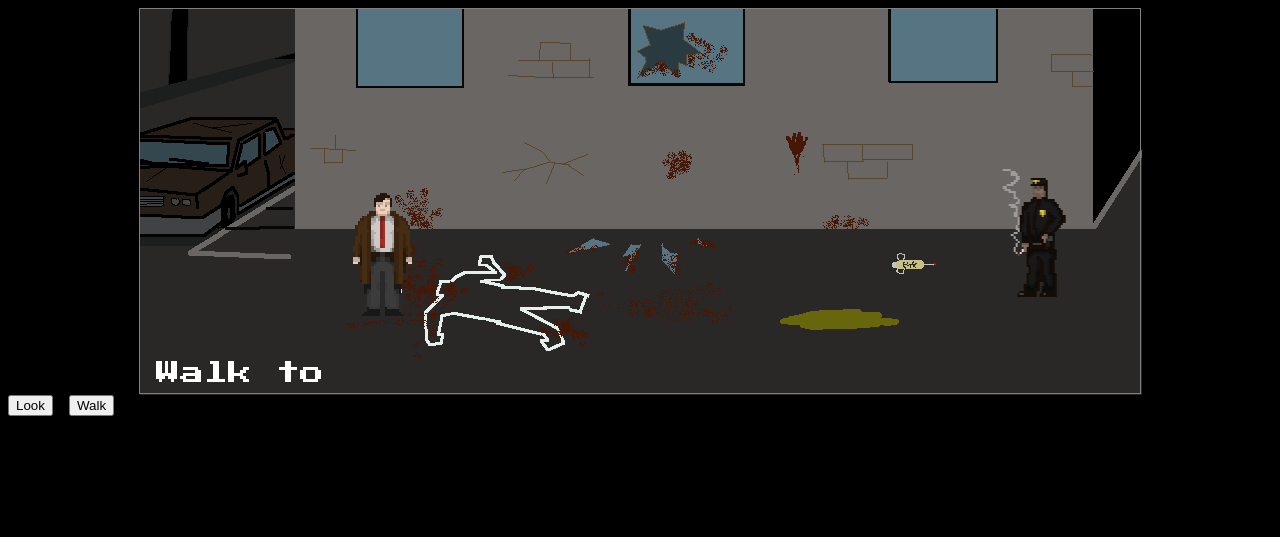
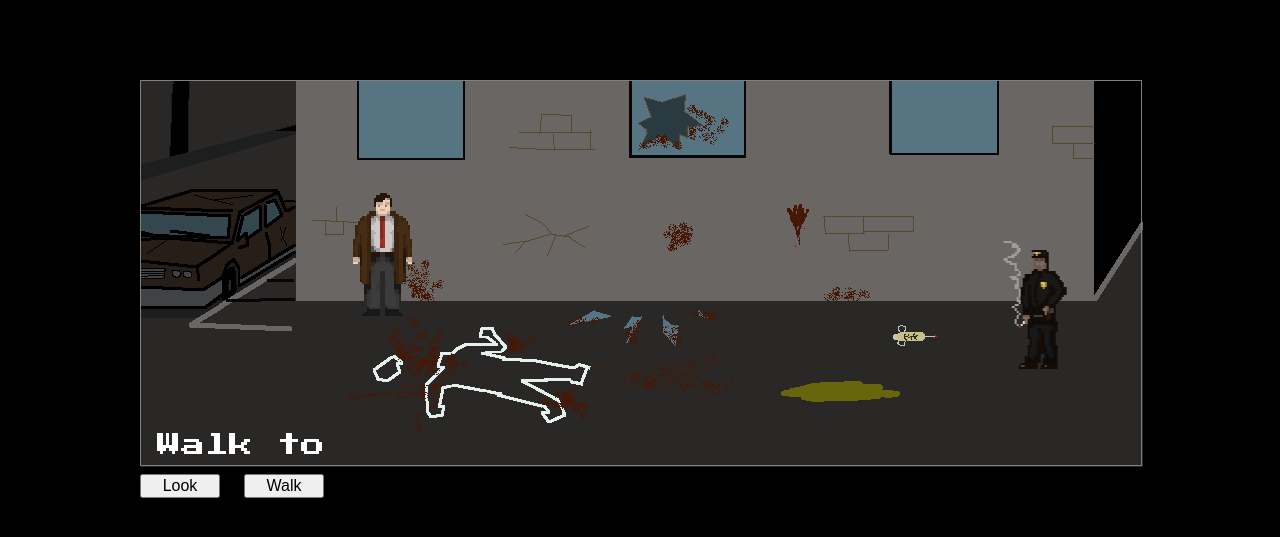
Before and after one commit to Stoobaart/point-and-click-testing, a PHP site: page / in a window 1280 px wide. Shown: the top 537 px of the page. Run offline with PHP 8.4, Linux system fonts and the light colour scheme; some libraries are stand-ins or nearby versions.

Commit message:
fixed broken walk around officer function

```diff
--- a/css/style.css
+++ b/css/style.css
@@ -1,6 +1,8 @@
 body {
   background-color: black;
   font-family: 'Press Start 2P', cursive;
+  width: 1000px;
+  margin: auto;
 }
 section.walkableArea {
   width: 950px;
@@ -14,8 +16,8 @@ section.scene {
   width: 1000px;
   height: 24rem;
   border: 0.5px solid grey;
-  margin: auto;
   overflow: hidden;
+  margin-top: 5rem;
 }
 img.sceneOne {
   position: absolute;
@@ -91,3 +93,14 @@ img.sceneOne {
   color: white;
   position: absolute;
 }
+.look, .walk {
+  font-size: 1rem;
+  margin-top: 0.5rem;
+  margin-right: 0.5rem;
+  width: 5rem;
+  height: 1.5rem;
+}
+.look:hover, .walk:hover {
+  background-color: #34BEEF;
+  transition: 0.5s;
+}
--- a/index.html
+++ b/index.html
@@ -30,7 +30,9 @@
         <img class="npcSprite" src="assets/images/officerRodriguez.png">
       </div>
   </section>
-  <button class="look">Look</button>
-  <button class="walk">Walk</button>
+  <section class="actionChoices">
+    <button class="look">Look</button>
+    <button class="walk">Walk</button>
+  </section>
 </body>
 </html>
--- a/js/animation.js
+++ b/js/animation.js
@@ -2,7 +2,8 @@ $(document).ready(function () {
 
   $('.walkableArea').click(function(e) {
 
-    if(e.pageY > 300){
+    if(e.pageY > 369){
+      console.log(e.pageY);
       $("#npcRodriguez").addClass("inFront");
     } else {
       $("#npcRodriguez").removeClass("inFront");
--- a/js/sceneOne.js
+++ b/js/sceneOne.js
@@ -17,7 +17,7 @@ $(document).ready(function () {
     var words = $(".playerSpeak").html();
     setTimeout(function() {
       $(".playerSpeak").html("");
-    }, words.length * 66);
+    }, words.length * 75);
   };
 
   $("#victim").click(function(e) {
@@ -42,12 +42,12 @@ $(document).ready(function () {
     }
   });
 
-    $("#head").click(function(e) {
+  $("#head").click(function(e) {
     var action = $(".playerAction").html();
     var distance = (($("#head").position().left) + ($("#head").position().top)) - (($("#player").position().left) + ($("#player").position().top));
-    if (distance > 35 && action === "Look at" || distance < -60 && action === "Look at") {
+    if (distance > 35 && action === "Look at" || distance < -260 && action === "Look at") {
       getCloser();
-    } else if (distance < 35 && action === "Look at" || distance > -60 && action === "Look at") {
+    } else if (distance < 35 && action === "Look at" || distance > -260 && action === "Look at") {
       $(".playerSpeak").html("There are ways to get ahead in life, and this aint one of 'em, unless you're the murderer...Then this is Exactly how you get a head");
       speakClear();
     }
```
